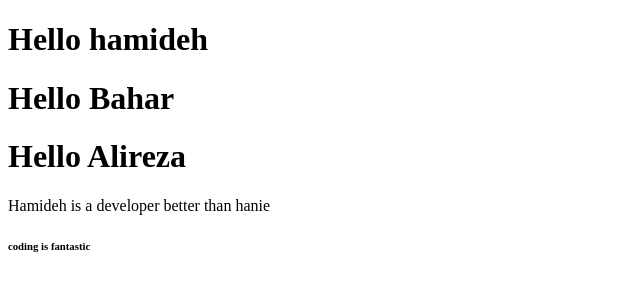
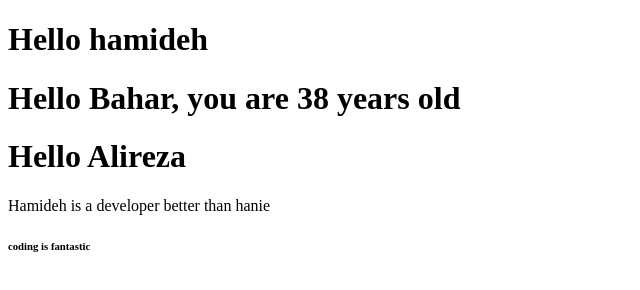
Before and after one commit to alireza-mehrzad/github-learning, a plain HTML site: page index.html in a window 1280 px wide. Shown: the whole page, without its empty margins (0-640 px from the left). Drawn offline with Linux system fonts and the light colour scheme.

Commit message:
age added

```diff
--- a/index.html
+++ b/index.html
@@ -7,7 +7,7 @@
 </head>
 <body>
     <h1>Hello hamideh</h1>
-    <h1>Hello Bahar</h1>
+    <h1>Hello Bahar, you are 38 years old</h1>
     <h1>Hello Alireza</h1>
 
 
```
